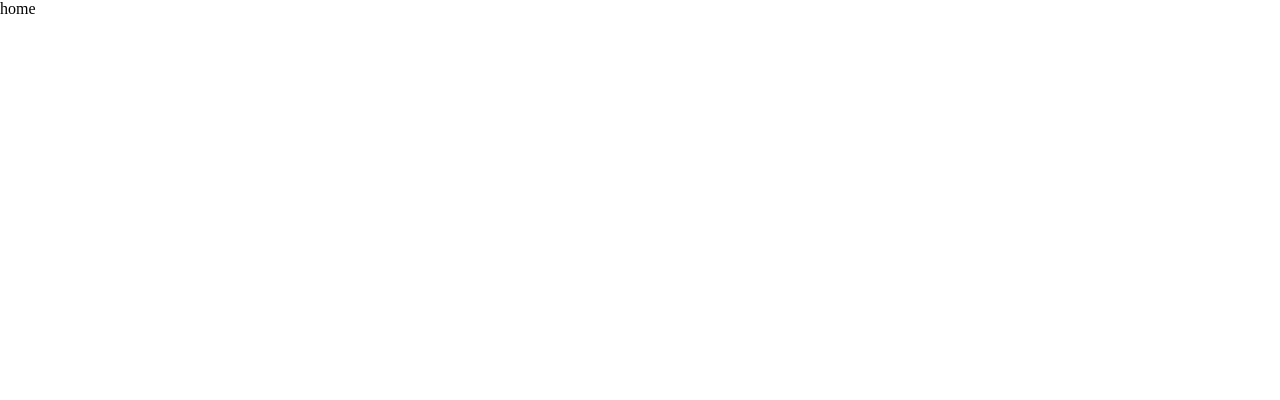
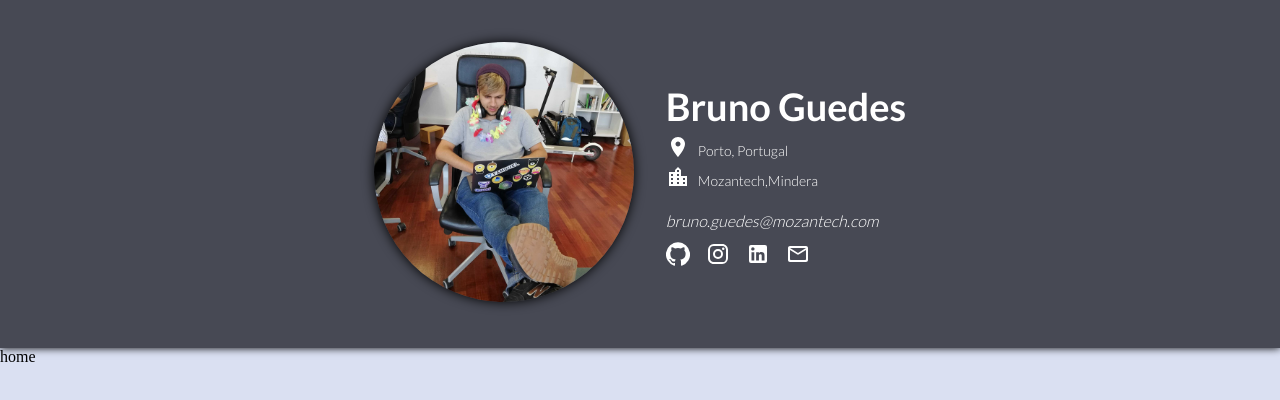
Before and after one commit to bguedes-moz/blog, a React (Create React App) app: page / in a window 1280 px wide. Shown: the top 400 px of the page. Built offline with nearby package versions, Linux system fonts and the light colour scheme.

Commit message:
header content

```diff
--- a/package.json
+++ b/package.json
@@ -3,6 +3,8 @@
   "version": "0.1.0",
   "private": true,
   "dependencies": {
+    "@material-ui/core": "^4.12.3",
+    "@material-ui/icons": "^4.11.2",
     "@testing-library/jest-dom": "^5.11.4",
     "@testing-library/react": "^11.1.0",
     "@testing-library/user-event": "^12.1.10",
--- a/public/index.html
+++ b/public/index.html
@@ -15,9 +15,13 @@
   <title>Blog</title>
   <style>
     html,
-    body {
+    body,
+    #root,
+    main {
       margin: 0;
       padding: 0;
+      height: 100%;
+      box-sizing: border-box;
     }
   </style>
 </head>
--- a/src/app.tsx
+++ b/src/app.tsx
@@ -3,11 +3,13 @@ import {
   Switch,
   Route
 } from "react-router-dom";
+import Header from "components/header";
 import Home from "pages/home";
 
 const App = () => {
   return (
     <Router>
+      <Header />
       <main>
         <Switch>
           <Route path="/">
--- /dev/null
+++ b/src/components/header/index.tsx
@@ -0,0 +1,85 @@
+import GitHubIcon from '@material-ui/icons/GitHub';
+import InstagramIcon from '@material-ui/icons/Instagram';
+import LinkedInIcon from '@material-ui/icons/LinkedIn';
+import MailOutlineRoundedIcon from '@material-ui/icons/MailOutlineRounded';
+import LocationCityIcon from '@material-ui/icons/LocationCity';
+import LocationOnIcon from '@material-ui/icons/LocationOn';
+import { COLORS } from "shared-ui/_static/colors";
+import {
+  Container,
+  AvatarContainer,
+  InfoContainer,
+  Avatar,
+  PresentationCard,
+  Name,
+  ItalicText,
+  ContactList,
+  Anchor,
+  InformationContainer,
+  Info,
+} from "./styled-components";
+import ProfilePic from "shared-ui/_static/images/me.jpg";
+
+const Header = () => (
+  <Container>
+    <InfoContainer>
+      <AvatarContainer>
+        <Avatar src={ProfilePic} alt="Profile Image" />
+      </AvatarContainer>
+      <PresentationCard>
+        <Name>Bruno Guedes</Name>
+        <InformationContainer>
+          <LocationOnIcon style={{ color: COLORS.WHITE }} />
+          <Info>
+            Porto, Portugal
+          </Info>
+        </InformationContainer>
+        <InformationContainer>
+          <LocationCityIcon style={{ color: COLORS.WHITE }} />
+          <Info>
+            <a href="https://mozantech.com" target="_blank" rel="noreferrer">
+              Mozantech
+            </a>,
+            <a href="https://mindera.com" target="_blank" rel="noreferrer">
+              Mindera
+            </a>
+          </Info>
+        </InformationContainer>
+        <ItalicText>
+          <a href="mailto:bruno.guedes@mozantech.com">
+            bruno.guedes@mozantech.com
+          </a>
+        </ItalicText>
+        <ContactList>
+          <Anchor href="https://github.com/bguedes-moz" target="_blank" rel="noreferrer">
+            <GitHubIcon style={{ color: COLORS.WHITE }} />
+          </Anchor>
+          <Anchor href="https://www.instagram.com/brunoac.guedes/" target="_blank" rel="noreferrer">
+            <InstagramIcon style={{ color: COLORS.WHITE }} />
+          </Anchor>
+          <Anchor href="https://www.linkedin.com/in/brunoacguedes/" target="_blank" rel="noreferrer">
+            <LinkedInIcon style={{ color: COLORS.WHITE }} />
+          </Anchor>
+          <Anchor href="mailto:bruno.guedes@mozantech.com">
+            <MailOutlineRoundedIcon style={{ color: COLORS.WHITE }} />
+          </Anchor>
+        </ContactList>
+      </PresentationCard>
+    </InfoContainer>
+  </Container>
+);
+
+export default Header;
+
+
+/*
+
+
+      <AvatarOverlay>
+        <OverlayButton onClick={() => alert()}>SEND ME A MESSAGE</OverlayButton>
+      </AvatarOverlay>
+
+
+      TODO - Explore interaction
+
+*/
--- /dev/null
+++ b/src/components/header/styled-components.ts
@@ -0,0 +1,146 @@
+import { COLORS } from "shared-ui/_static/colors";
+import { mainFont } from "shared-ui/_static/typography";
+import styled from "styled-components";
+
+export const Container = styled.header`
+  position: fixed;
+  height: 300px;
+  width: 100%;
+  padding: 24px 0;
+  display: flex;
+  justify-content: center;
+  align-items: center;
+  background-color: ${COLORS.DARK_LIVER};
+  box-shadow: 0 0 8px ${COLORS.BLACK};
+`;
+
+export const  InfoContainer = styled.div`
+  display: flex;
+`;
+
+export const AvatarContainer = styled.div`
+  position: relative;
+`;
+
+/*
+
+  :hover {
+
+    img {
+      width: 320px;
+      height: 320px;
+      box-shadow: 0 0 36px ${COLORS.WHITE};
+    }
+
+    div {
+      opacity: 1;
+    }
+
+  }
+
+*/
+
+export const Avatar = styled.img`
+  width: 260px;
+  height: 260px;
+  border-radius: 50%;
+  box-shadow: 0 0 12px ${COLORS.BLACK};
+  transition-duration: 1s;
+`;
+
+export const AvatarOverlay = styled.div`
+  position: absolute;
+  width: 100%;
+  height: 100%;
+  display: flex;
+  justify-content: center;
+  align-items: center;
+  border-radius: 50%;
+  background-color: ${COLORS.BLACK}AA;
+  transition-duration: 1s;
+  opacity: 0;
+`;
+
+export const OverlayButton = styled.button`
+  color: ${COLORS.WHITE};
+  font-family: ${mainFont};
+  font-weight: 700;
+  font-size: 24px;
+  text-decoration: underline;
+  background: none;
+  outline: none;
+  border: none;
+  cursor: pointer;
+`;
+
+export const PresentationCard = styled.section`
+  display: flex;
+  flex-direction: column;
+  margin-left: 32px;
+  justify-content: center;
+`;
+
+export const Name =  styled.h1`
+  color: ${COLORS.WHITE};
+  font-family: ${mainFont};
+  font-size: 38px;
+  margin: 0;
+  padding-bottom: 6px;
+`;
+
+export const InformationContainer = styled.div`
+  display: flex;
+  align-items: flex-end;
+  padding-bottom: 6px;
+`;
+
+export const Info = styled.span`
+  display: block;
+  margin-left: 8px;
+  color: ${COLORS.WHITE};
+  font-family: ${mainFont};
+  font-size: 14px;
+
+  a {
+    color: ${COLORS.WHITE};
+    text-decoration: none;
+  }
+
+  a:hover {
+    text-decoration: underline;
+  }
+`;
+
+export const ItalicText =  styled.span`
+  display: block;
+  color: ${COLORS.WHITE};
+  font-family: ${mainFont};
+  font-size: 16px;
+  font-style: italic;
+  padding: 16px 0 12px;
+
+  a {
+    color: ${COLORS.WHITE};
+    text-decoration: none;
+  }
+
+  a:hover {
+    text-decoration: underline;
+  }
+`;
+
+export const ContactList = styled.nav`
+  display: flex;
+  align-items: center;
+
+  * {
+    margin-right: 8px;
+  }
+`;
+
+export const Anchor = styled.a`
+  height: 100%;
+  display: flex;
+  justify-content: center;
+  align-items: center;
+`;
--- /dev/null
+++ b/src/shared-ui/_static/colors/index.ts
@@ -0,0 +1,6 @@
+export enum COLORS {
+  BLACK = "#000000",
+  WHITE = "#FFFFFF",
+  DARK_LIVER = "#474954",
+  LAVENDER_WEB = "#DAE0F2"
+}
--- a/src/shared-ui/_static/containers/page.ts
+++ b/src/shared-ui/_static/containers/page.ts
@@ -1,3 +1,7 @@
 import styled from "styled-components";
+import { COLORS } from "../colors";
 
-export const Page = styled.main``;
+export const Page = styled.main`
+  background-color: ${COLORS.LAVENDER_WEB};
+  padding-top: 348px;
+`;
```
Also changed, not shown: src/shared-ui/_static/images/me.jpg (added), 1 other file (tests, documents, lock files or other folders).
